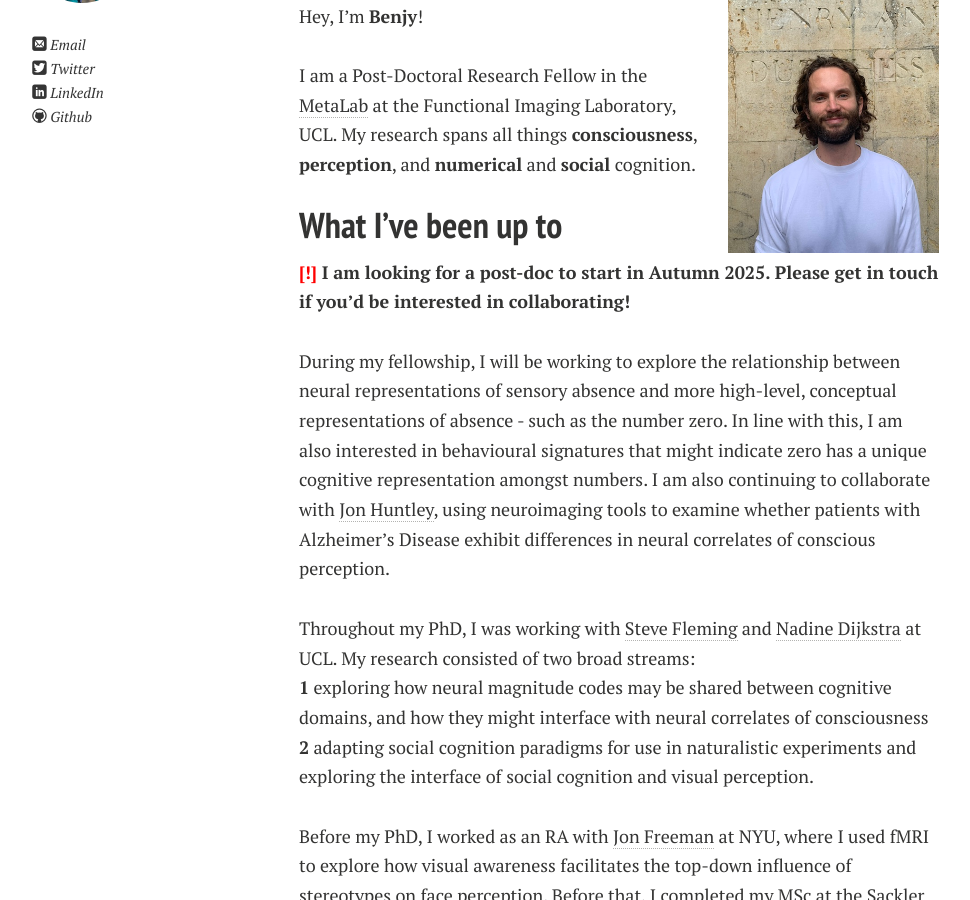
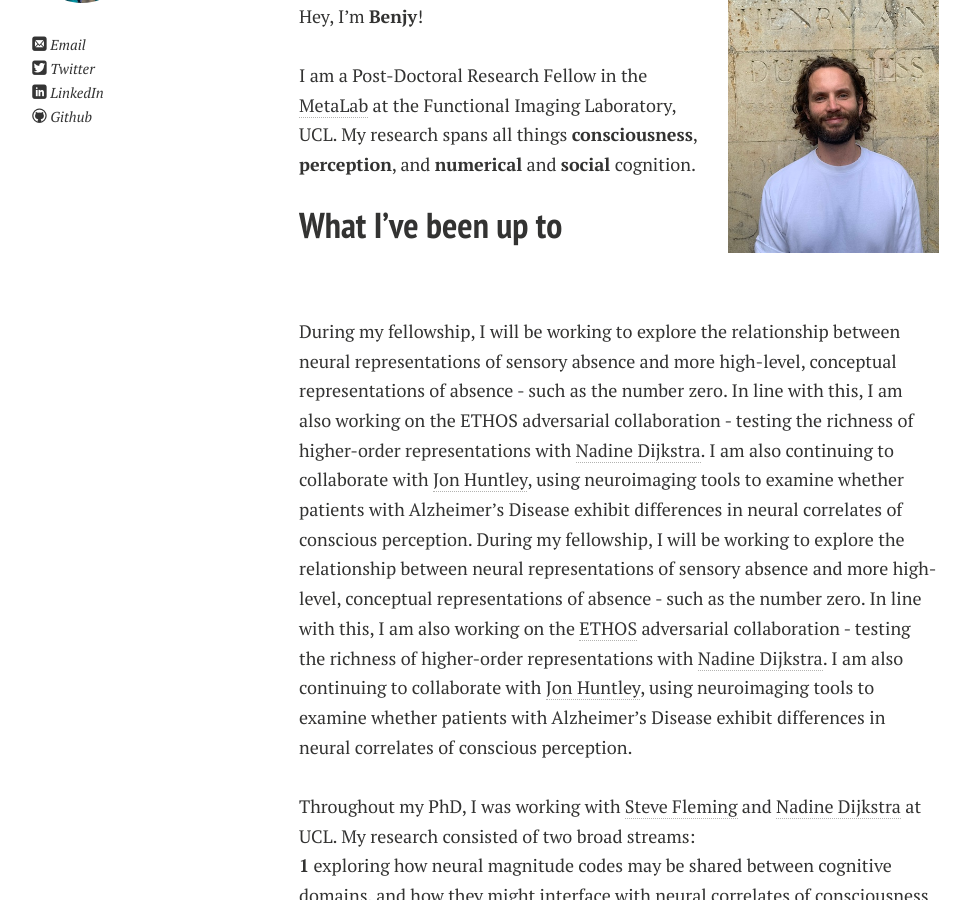
Before and after one commit to benjybarnett/benjybarnett.github.io, a Jekyll site: the page built from index.md, in a window 1280 px wide and 900 px high, scrolled down 205 px. Shown: the whole window, without its empty margins (21-991 px from the left). Built offline with Jekyll 4.4.1, drawn with Linux system fonts in a browser that asks for light colours; nearby versions of some CDN libraries; comment, search, counter and statistics services are not loaded; a style sheet for code colours, icons or effects is not loaded; our own code applies the rules of GitHub Pages for plain Markdown files.

Commit message:
edit home page

```diff
--- a/index.md
+++ b/index.md
@@ -13,10 +13,10 @@ I am a Post-Doctoral Research Fellow in the <a href="https://metacoglab.org/">Me
 
 ## What I've been up to
 
-**<font color='red'>[!]</font> I am looking for a post-doc to start in Autumn 2025. Please get in touch if you'd be interested in collaborating!**
 <br>
 <br>
-During my fellowship, I will be working to explore the relationship between neural representations of sensory absence and more high-level, conceptual representations of absence - such as the number zero. In line with this, I am also interested in behavioural signatures that might indicate zero has a unique cognitive representation amongst numbers. I am also continuing to collaborate with <a href="https://experts.exeter.ac.uk/41202-jonathan-huntley">Jon Huntley</a>, using neuroimaging tools to examine whether patients with Alzheimer's Disease exhibit differences in neural correlates of conscious perception.
+During my fellowship, I will be working to explore the relationship between neural representations of sensory absence and more high-level, conceptual representations of absence - such as the number zero. In line with this, I am also working on the ETHOS adversarial collaboration - testing the richness of higher-order representations with <a href="https://profiles.ucl.ac.uk/74410-nadine-dijkstra">Nadine Dijkstra</a>. I am also continuing to collaborate with <a href="https://experts.exeter.ac.uk/41202-jonathan-huntley">Jon Huntley</a>, using neuroimaging tools to examine whether patients with Alzheimer's Disease exhibit differences in neural correlates of conscious perception.
+During my fellowship, I will be working to explore the relationship between neural representations of sensory absence and more high-level, conceptual representations of absence - such as the number zero. In line with this, I am also working on the <a href="https://www.arc-ethos.org/">ETHOS</a> adversarial collaboration - testing the richness of higher-order representations with <a href="https://profiles.ucl.ac.uk/74410-nadine-dijkstra">Nadine Dijkstra</a>. I am also continuing to collaborate with <a href="https://experts.exeter.ac.uk/41202-jonathan-huntley">Jon Huntley</a>, using neuroimaging tools to examine whether patients with Alzheimer's Disease exhibit differences in neural correlates of conscious perception.
 <br>
 <br>
 Throughout my PhD, I was working with <a href="https://www.ucl.ac.uk/pals/people/steve-fleming">Steve Fleming</a> and <a href="https://sites.google.com/view/nadinedijkstra/about-me?authuser=0">Nadine Dijkstra</a> at UCL. My research consisted of two broad streams: <br>**1** exploring how neural magnitude codes may be shared between cognitive domains, and how they might interface with neural correlates of consciousness <br>**2** adapting social cognition paradigms for use in naturalistic experiments and exploring the interface of social cognition and visual perception.<br><br>
```
Also changed, not shown: 1 other file.
